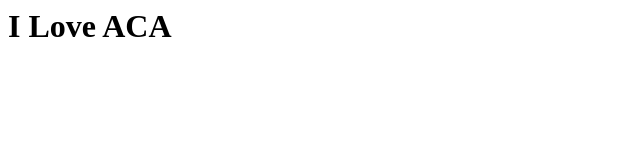
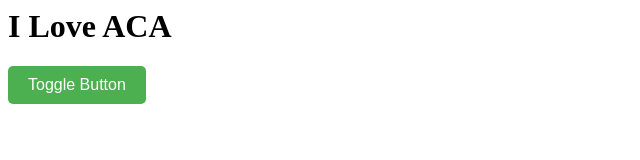
Before and after one commit to 2416kitso/hello-aca-github, a plain HTML site: page index.html in a window 1280 px wide. Shown: the whole page, without its empty margins (0-640 px from the left). Drawn offline with Linux system fonts and the light colour scheme.

Commit message:
Adds toggle button feature

```diff
--- a/index.html
+++ b/index.html
@@ -7,6 +7,7 @@
 </head>
 <body>
     <h1>I Love ACA</h1>
+    <button id="toggleButton">Toggle Button</button>
     <script src="script.js"></script>
 </body>
 </html>
--- a/script.js
+++ b/script.js
@@ -0,0 +1,3 @@
+document.getElementById('toggleButton').addEventListener('click', function () {
+    console.log("ACA just taught me about continuous integration and continuous deployment.");
+  });
--- a/styles.css
+++ b/styles.css
@@ -0,0 +1,17 @@
+button {
+    padding: 10px 20px;
+    font-size: 16px;
+    background-color: #4CAF50;
+    color: white;
+    border: none;
+    cursor: pointer;
+    border-radius: 5px;
+  }
+
+  button:hover {
+    background-color: #45a049;
+  }
+
+  button:focus {
+    outline: none;
+  }
```
